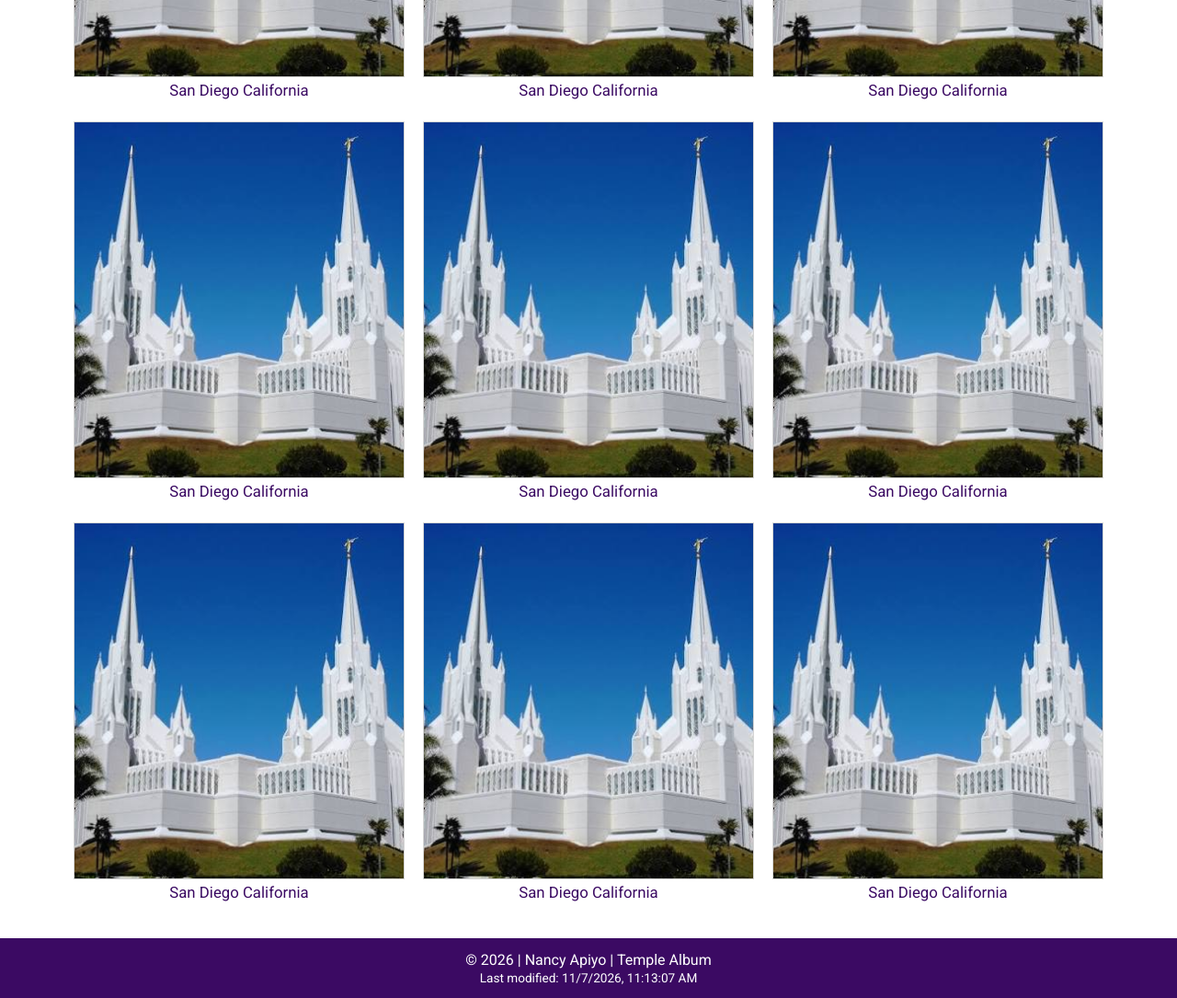
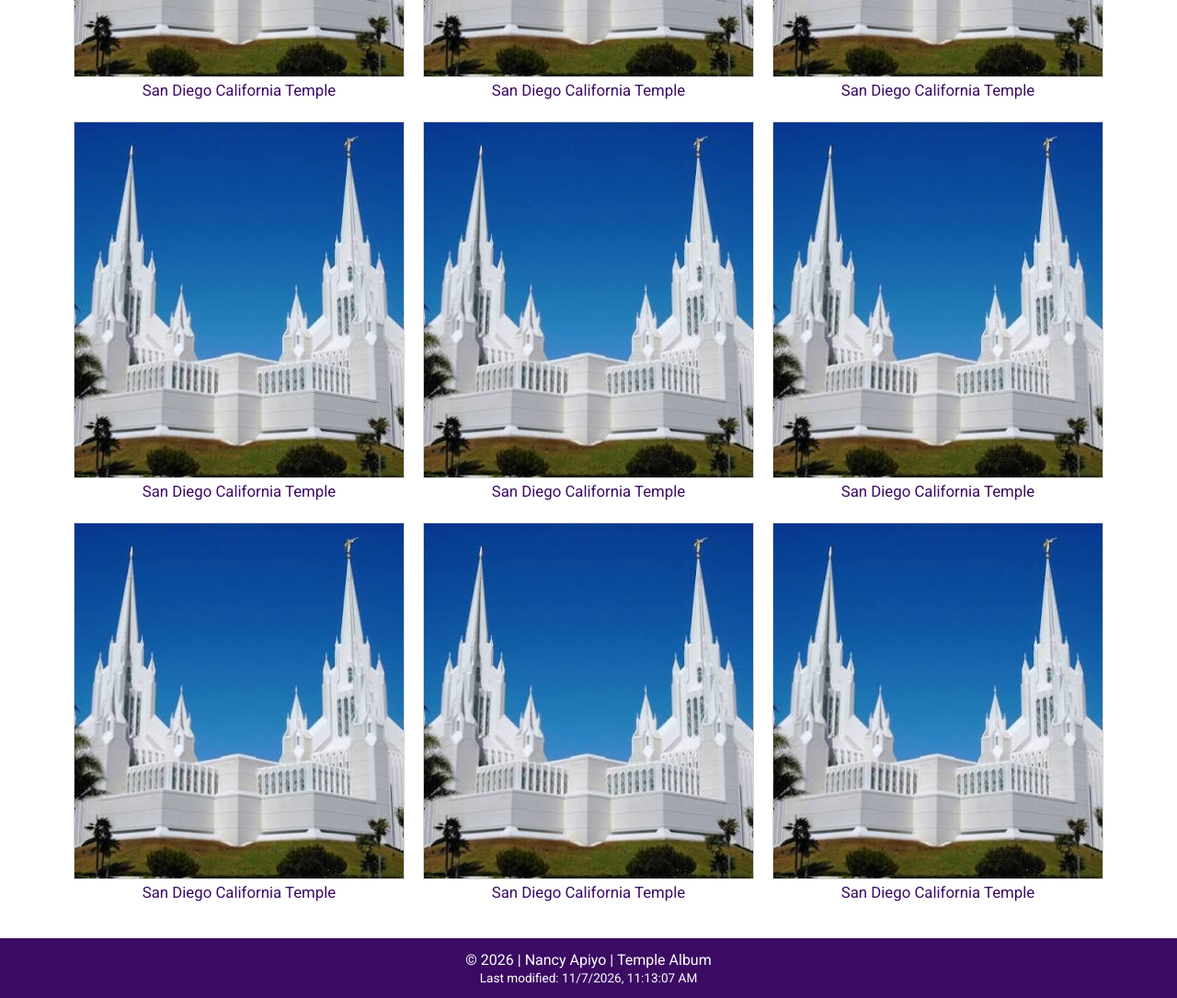
Before and after one commit to nancyapiyo/wdd131, a plain HTML site: page temples.html in a window 1280 px wide. Shown: the part 460-1545 px from the top of the page at 92% size. Drawn offline with Linux system fonts and the light colour scheme.

Commit message:
temple album

```diff
--- a/scripts/temples.js
+++ b/scripts/temples.js
@@ -1,31 +1,22 @@
 const temples = Array.from({ length: 9 }, () => ({
-    location: "San Diego California",
+    location: "San Diego California Temple",
     image: "images/san-diego-temple.jpg",
     imageAlt: "San Diego California Temple"
 }));
 
-const templeGrid = document.querySelector(".temple-grid");
 const menuToggle = document.querySelector(".menu-toggle");
 const navigation = document.querySelector(".primary-navigation");
 const currentYear = document.querySelector("#current-year");
 const lastModified = document.querySelector("#last-modified");
 
-temples.forEach((temple) => {
-    const card = document.createElement("figure");
-    card.className = "temple-card";
+document.querySelectorAll(".temple-card").forEach((card, index) => {
+    const temple = temples[index];
+    const image = card.querySelector("img");
+    const caption = card.querySelector("figcaption");
 
-    const image = document.createElement("img");
     image.src = temple.image;
     image.alt = temple.imageAlt;
-    image.loading = "lazy";
-    image.width = 640;
-    image.height = 388;
-
-    const caption = document.createElement("figcaption");
     caption.textContent = temple.location;
-
-    card.append(image, caption);
-    templeGrid.append(card);
 });
 
 menuToggle.addEventListener("click", () => {
--- a/styles/temples-large.css
+++ b/styles/temples-large.css
@@ -15,11 +15,13 @@
 
     .primary-navigation,
     .primary-navigation.is-open {
-        display: flex;
         flex-basis: auto;
         flex-direction: row;
         align-items: center;
         gap: 0.5rem;
+        max-height: none;
+        overflow: visible;
+        visibility: visible;
     }
 
     .primary-navigation a {
--- a/styles/temples.css
+++ b/styles/temples.css
@@ -15,6 +15,7 @@ body {
 .site-header {
     display: flex;
     min-height: 5rem;
+    flex-wrap: wrap;
     align-items: center;
     justify-content: space-between;
     padding: 0.75rem 1.25rem;
@@ -60,14 +61,19 @@ body {
 }
 
 .primary-navigation {
-    display: none;
+    display: flex;
     flex-basis: 100%;
     flex-direction: column;
     align-items: stretch;
+    max-height: 0;
+    overflow: hidden;
+    visibility: hidden;
+    transition: max-height 180ms ease, visibility 180ms ease;
 }
 
 .primary-navigation.is-open {
-    display: flex;
+    max-height: 20rem;
+    visibility: visible;
 }
 
 .primary-navigation a {
@@ -84,10 +90,6 @@ body {
     background-color: #512078;
     text-decoration: underline;
     text-underline-offset: 0.3rem;
-}
-
-.site-header {
-    flex-wrap: wrap;
 }
 
 main {
--- a/temples.html
+++ b/temples.html
@@ -35,6 +35,51 @@
     <main id="gallery">
         <h2>Home</h2>
         <section class="temple-grid" aria-label="Temple photographs">
+            <figure class="temple-card">
+                <img src="images/san-diego-temple.jpg" alt="San Diego California Temple" width="640" height="388"
+                    loading="lazy">
+                <figcaption>San Diego California Temple</figcaption>
+            </figure>
+            <figure class="temple-card">
+                <img src="images/san-diego-temple.jpg" alt="San Diego California Temple" width="640" height="388"
+                    loading="lazy">
+                <figcaption>San Diego California Temple</figcaption>
+            </figure>
+            <figure class="temple-card">
+                <img src="images/san-diego-temple.jpg" alt="San Diego California Temple" width="640" height="388"
+                    loading="lazy">
+                <figcaption>San Diego California Temple</figcaption>
+            </figure>
+            <figure class="temple-card">
+                <img src="images/san-diego-temple.jpg" alt="San Diego California Temple" width="640" height="388"
+                    loading="lazy">
+                <figcaption>San Diego California Temple</figcaption>
+            </figure>
+            <figure class="temple-card">
+                <img src="images/san-diego-temple.jpg" alt="San Diego California Temple" width="640" height="388"
+                    loading="lazy">
+                <figcaption>San Diego California Temple</figcaption>
+            </figure>
+            <figure class="temple-card">
+                <img src="images/san-diego-temple.jpg" alt="San Diego California Temple" width="640" height="388"
+                    loading="lazy">
+                <figcaption>San Diego California Temple</figcaption>
+            </figure>
+            <figure class="temple-card">
+                <img src="images/san-diego-temple.jpg" alt="San Diego California Temple" width="640" height="388"
+                    loading="lazy">
+                <figcaption>San Diego California Temple</figcaption>
+            </figure>
+            <figure class="temple-card">
+                <img src="images/san-diego-temple.jpg" alt="San Diego California Temple" width="640" height="388"
+                    loading="lazy">
+                <figcaption>San Diego California Temple</figcaption>
+            </figure>
+            <figure class="temple-card">
+                <img src="images/san-diego-temple.jpg" alt="San Diego California Temple" width="640" height="388"
+                    loading="lazy">
+                <figcaption>San Diego California Temple</figcaption>
+            </figure>
         </section>
     </main>
     <footer class="site-footer">
```
